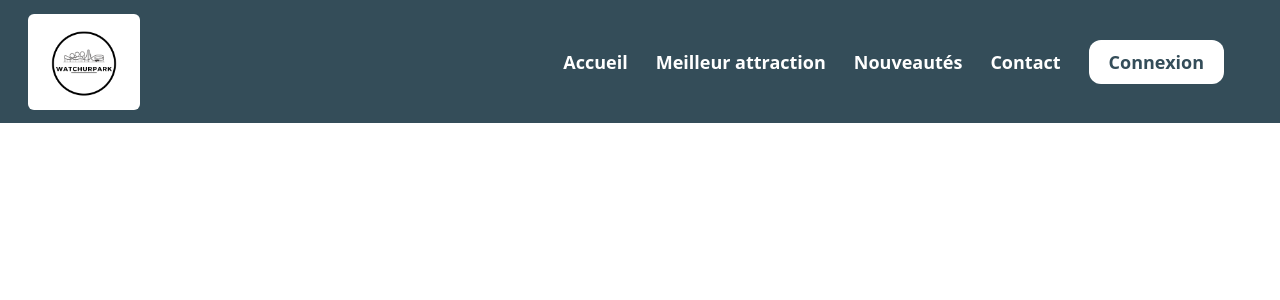
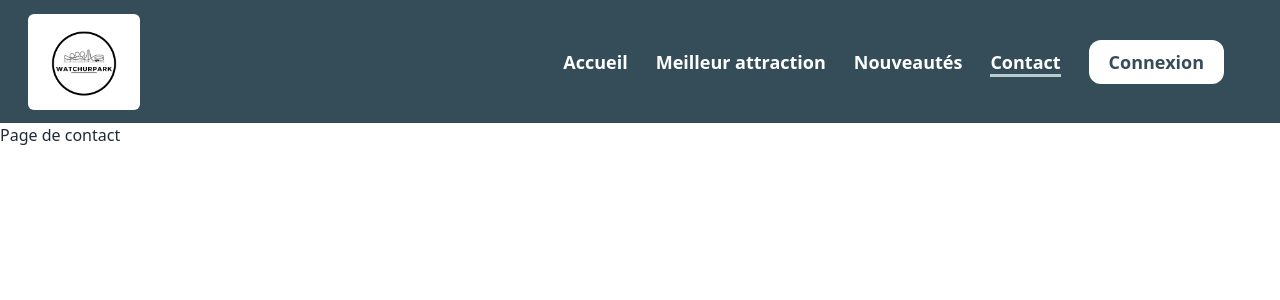
Before and after one commit to MaximeRsbch/Tfe-project, a Vue app: page /contact in a window 1280 px wide. Shown: the top 300 px of the page. Built offline with nearby package versions, Linux system fonts and the light colour scheme.

Commit message:
Ajout page contact

```diff
--- /dev/null
+++ b/src/components/ContactPage.vue
@@ -0,0 +1,9 @@
+<script setup></script>
+
+<template>
+    <div>
+        <div>
+            <h1>Page de contact</h1>
+        </div>
+    </div>
+</template>
--- a/src/router/index.js
+++ b/src/router/index.js
@@ -15,6 +15,7 @@ import AddArticlesView from "../views/AddArticlesView.vue";
 import GestionArticlesView from "../views/GestionArticlesView.vue";
 import ModifArticleView from "../views/ModifArticleView.vue";
 import BestAttraPageView from "../views/BestAttraPageView.vue";
+import ContactPageView from "../views/ContactPageView.vue";
 
 const router = createRouter({
     history: createWebHistory(import.meta.env.BASE_URL),
@@ -100,6 +101,11 @@ const router = createRouter({
             name: "best",
             component: BestAttraPageView,
         },
+        {
+            path: "/contact",
+            name: "contact",
+            component: ContactPageView,
+        },
     ],
 });
 
--- /dev/null
+++ b/src/views/ContactPageView.vue
@@ -0,0 +1,9 @@
+<script setup>
+import ContactPage from "../components/ContactPage.vue";
+</script>
+
+<template>
+    <div>
+        <ContactPage />
+    </div>
+</template>
```
